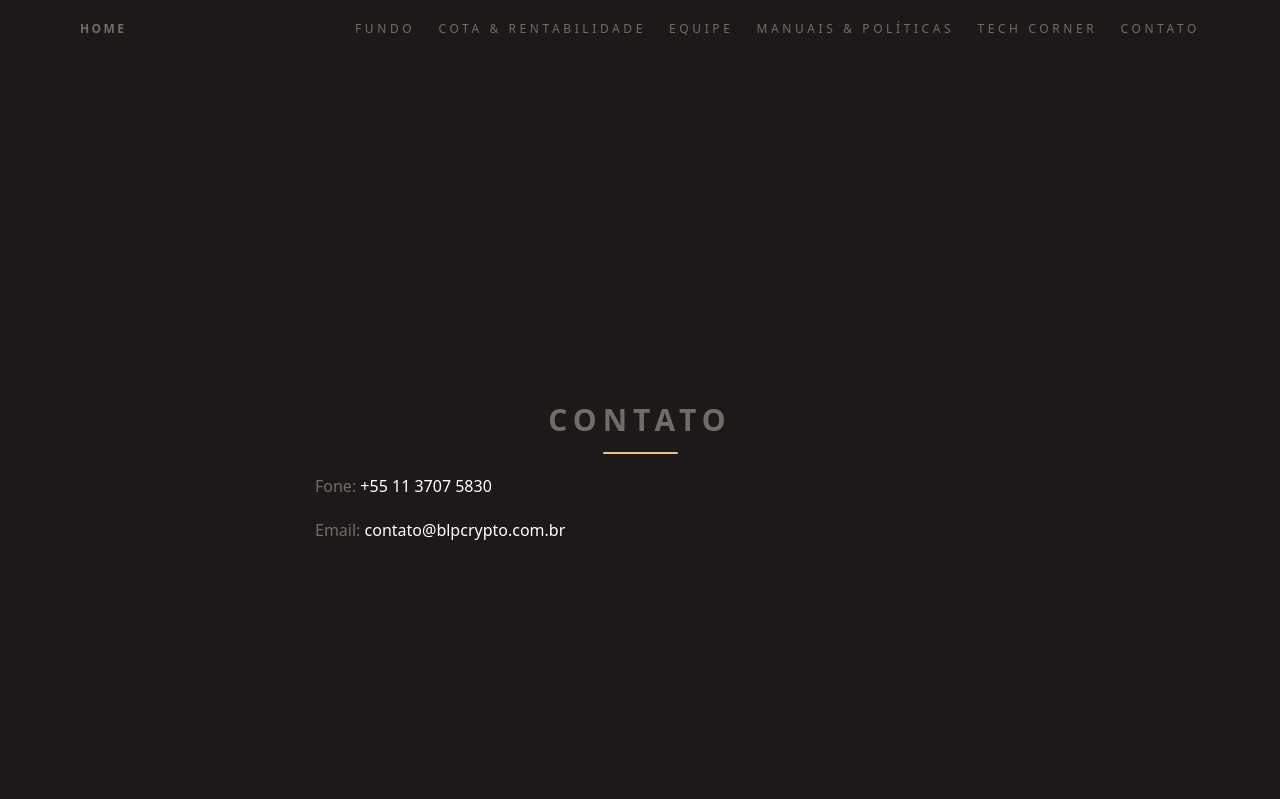
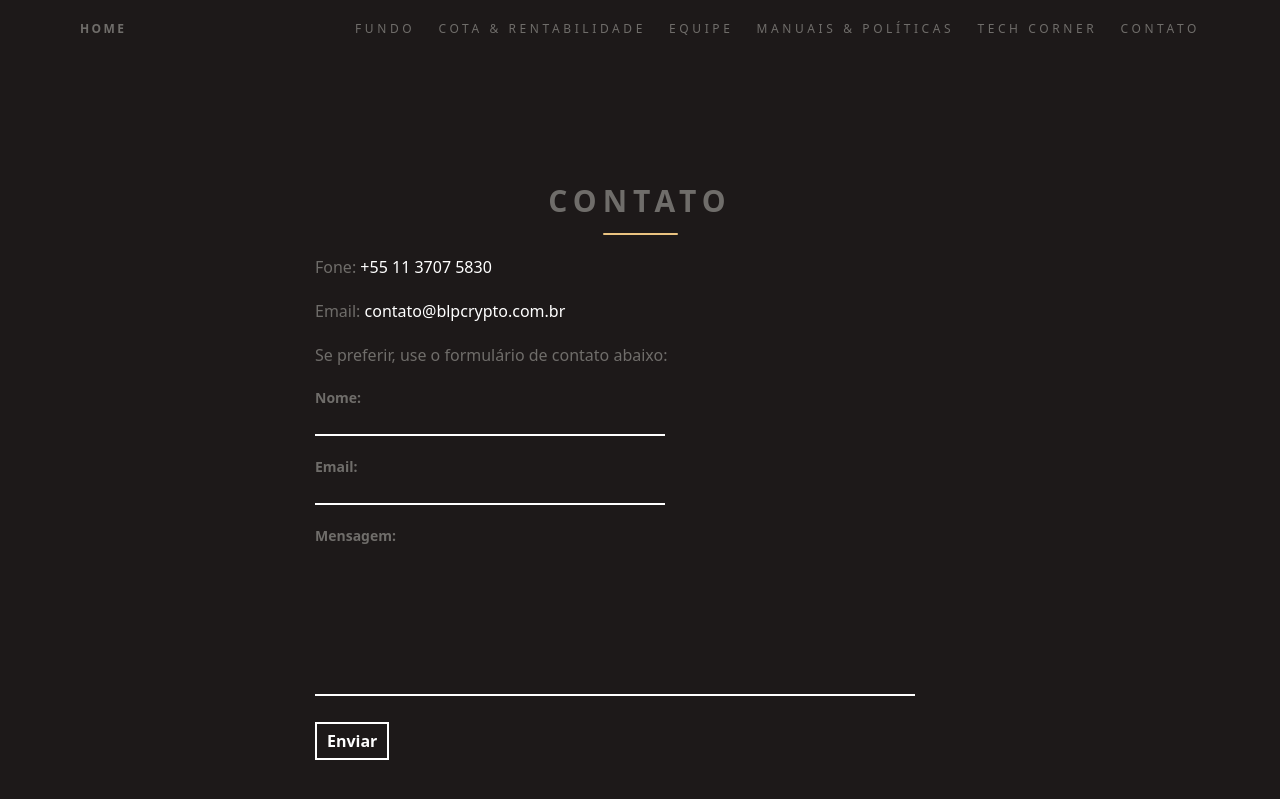
Before and after one commit to ateliedetemas/blpcrypto, a Jekyll site: the page built from contato.html, in a window 1280 px wide. Shown: the top 799 px of the page. Built offline with Jekyll 4.4.1, drawn with Linux system fonts in a browser that asks for light colours.

Commit message:
Update contato.html

```diff
--- a/contato.html
+++ b/contato.html
@@ -9,8 +9,7 @@ title: Contato
   <p>Email: <a href="mailto:contato@blpcrypto.com.br">contato@blpcrypto.com.br</a></p>
 </address>
 
-{% comment %}
-<form action="https://formspree.io/contato@blpcrypto.com.br" method="POST">
+<form action="https://getsimpleform.com/messages?form_api_token=fdc0fd7764b679b5bbe22c8c49fc7ced" method="POST">
   <p>Se preferir, use o formulário de contato abaixo:</p>
   <p>
     <label for="contact-name">Nome:</label>
@@ -28,4 +27,3 @@ title: Contato
     <button type="submit">Enviar</button>
   </p>
 </form>
-{% endcomment %}
```
